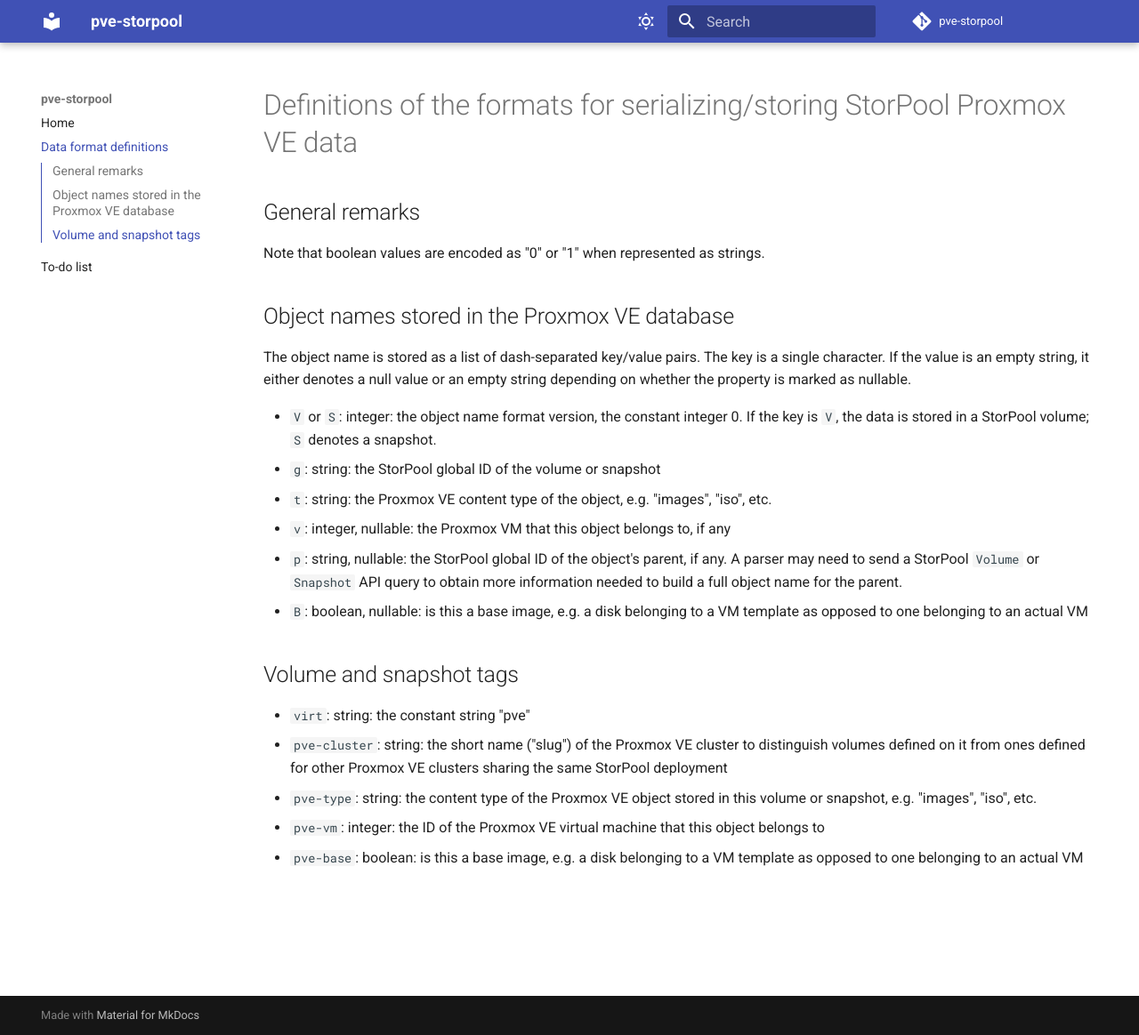
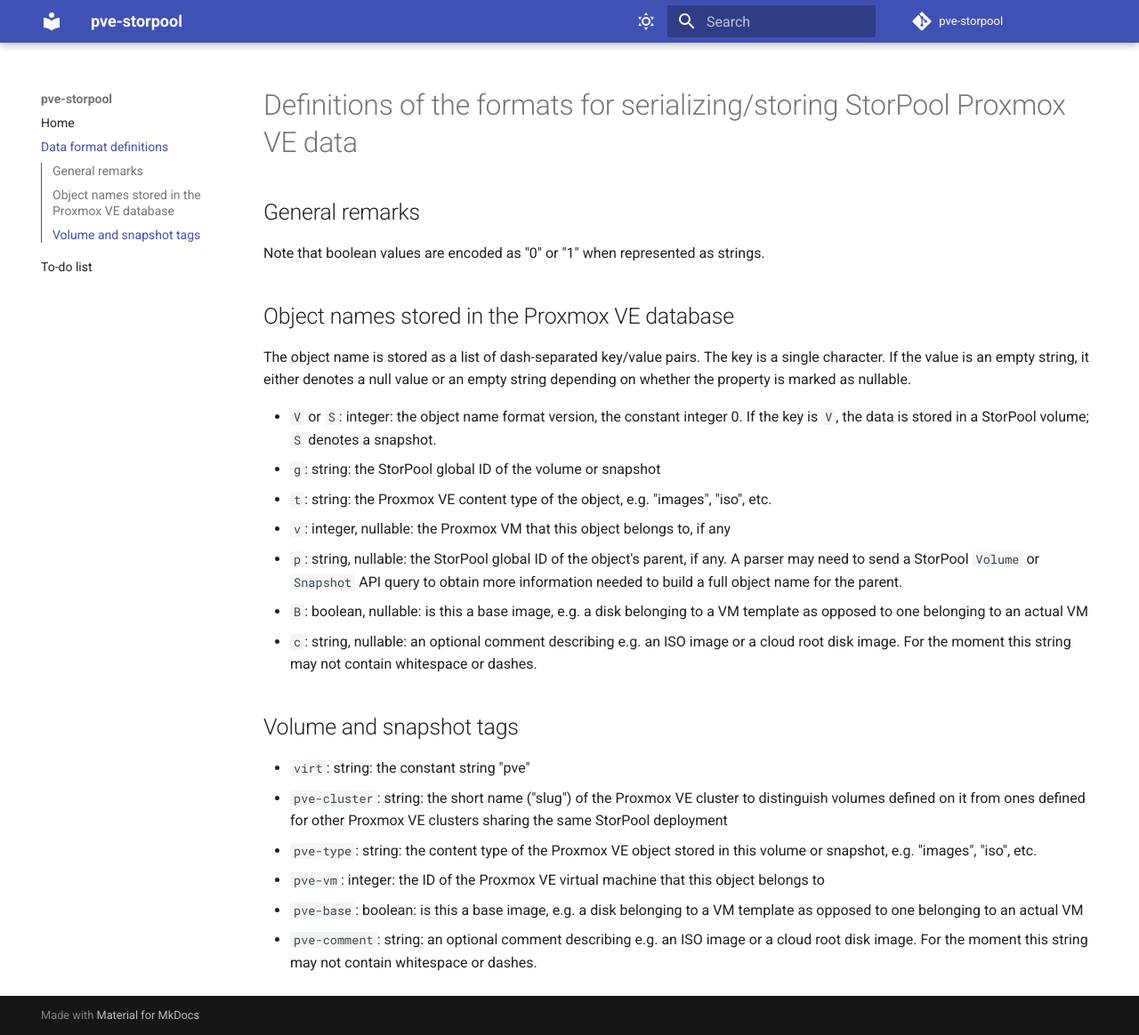
Before and after one commit to storpool/pve-storpool, an MkDocs documentation site: the page built from docs/data.md, in a window 1280 px wide and 1164 px high. Shown: the whole window at 89% size. Built offline with MkDocs 1.6.1 and Material for MkDocs 9.7.7, drawn with Linux system fonts in a browser that asks for light colours; comment, search, counter and statistics services are not loaded.

Commit message:
docs: note the "pve-comment" field in the object names

```diff
--- a/docs/data.md
+++ b/docs/data.md
@@ -26,6 +26,9 @@
   more information needed to build a full object name for the parent.
 - `B`: boolean, nullable: is this a base image, e.g. a disk belonging to a VM template as
   opposed to one belonging to an actual VM
+- `c`: string, nullable: an optional comment describing e.g. an ISO image or a cloud
+  root disk image.
+  For the moment this string may not contain whitespace or dashes.
 
 ## Volume and snapshot tags
 
@@ -38,3 +41,6 @@
 - `pve-vm`: integer: the ID of the Proxmox VE virtual machine that this object belongs to
 - `pve-base`: boolean: is this a base image, e.g. a disk belonging to a VM template as
   opposed to one belonging to an actual VM
+- `pve-comment`: string: an optional comment describing e.g. an ISO image or a cloud
+  root disk image.
+  For the moment this string may not contain whitespace or dashes.
```
